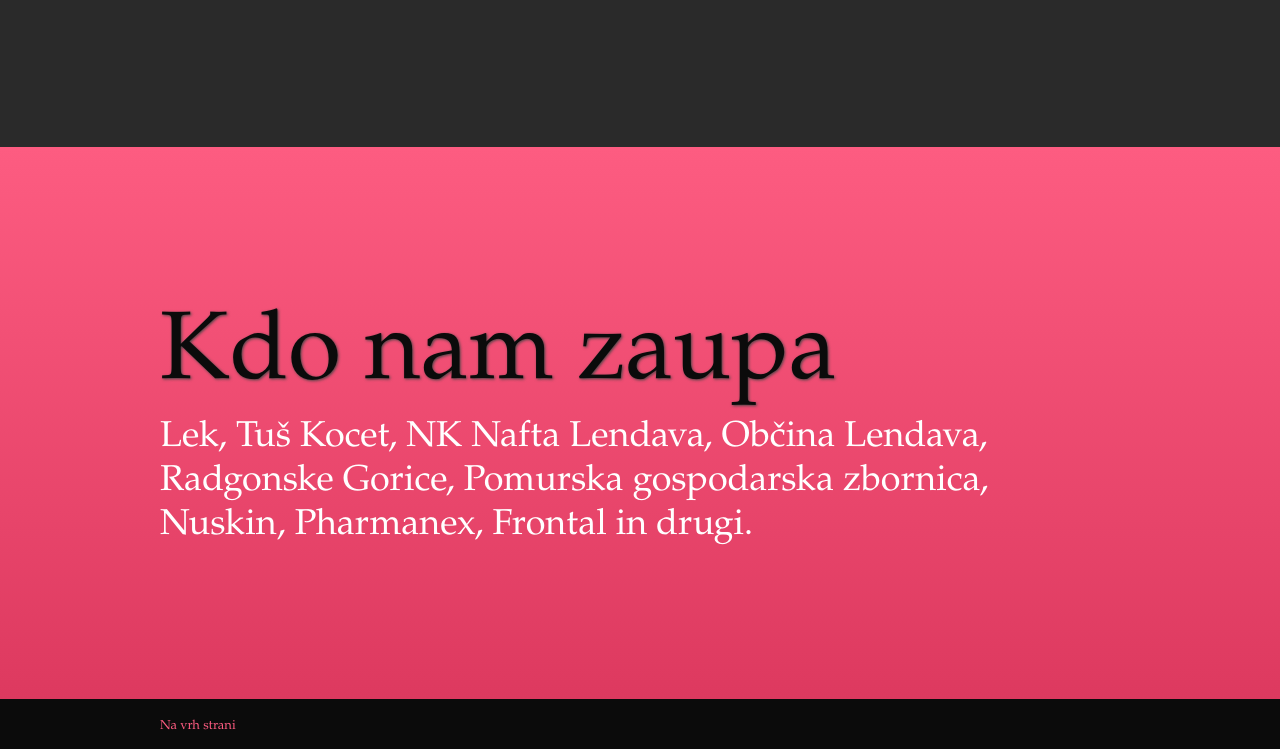
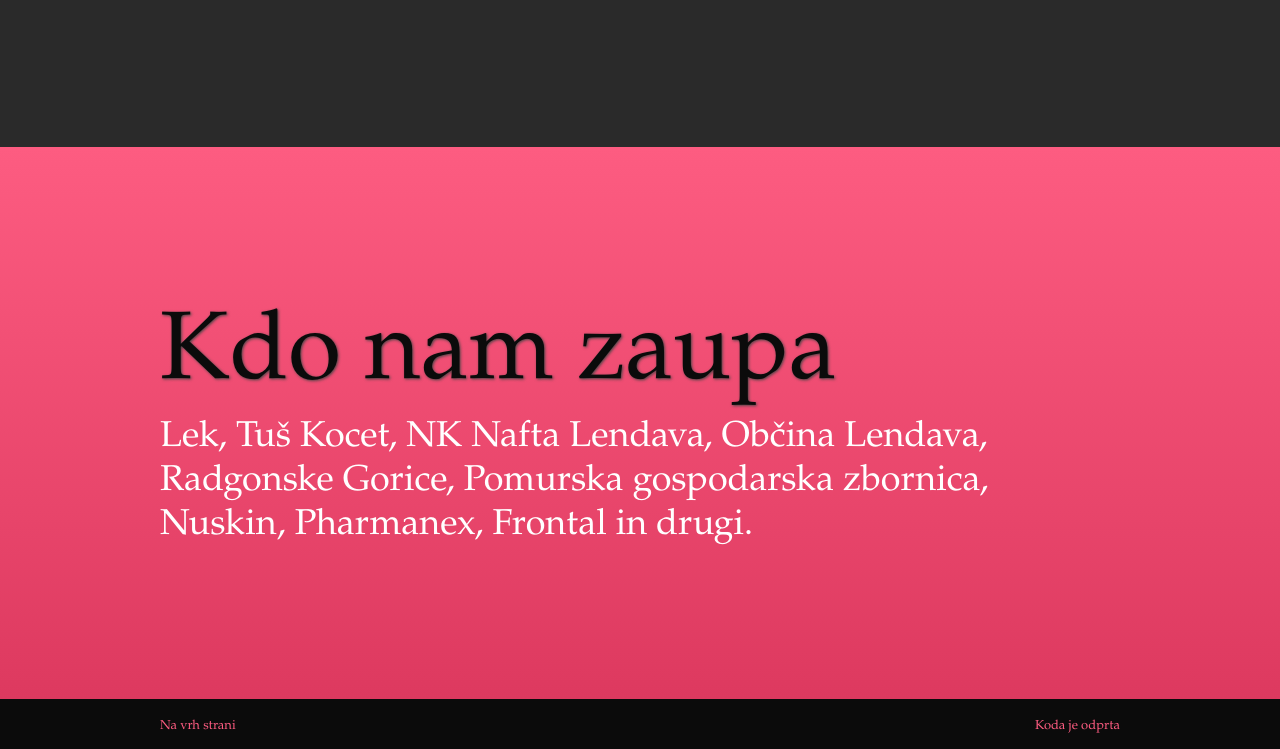
Before and after one commit to mathjazz/conversus, a plain HTML site: page index.html in a window 1280 px wide. Shown: the part 2709-3458 px from the top of the page. Drawn offline with nearby package versions, Linux system fonts and the light colour scheme.

Commit message:
Link to github

```diff
--- a/css/style.css
+++ b/css/style.css
@@ -165,7 +165,7 @@ a:hover { color: #036; }
 /**
  * Primary styles
  *
- * Author:
+ * Author: Matjaž Horvat, Mozeg d.o.o.
  */
 
 body {
@@ -426,6 +426,12 @@ footer .top {
 	top: 20px;
 }
 
+footer .source {
+	position: absolute;
+	top: 20px;
+	right: 0;
+}
+
 
 
 
--- a/index.html
+++ b/index.html
@@ -17,11 +17,6 @@
 
   <!-- Mobile viewport optimized: j.mp/bplateviewport -->
   <meta name="viewport" content="width=device-width, initial-scale=1.0">
-
-  <!-- Place favicon.ico & apple-touch-icon.png in the root of your domain and delete these references -->
-  <link rel="shortcut icon" href="/favicon.ico">
-  <link rel="apple-touch-icon" href="/apple-touch-icon.png">
-
 
   <!-- CSS: implied media="all" -->
   <link rel="stylesheet" href="css/style.css?v=2">
@@ -146,6 +141,7 @@
 	<footer>
 		<div class="container">
 			<a href="#" class="top">Na vrh strani</a>
+			<a href="https://github.com/mathjazz/conversus" target="_blank" class="source">Koda je odprta</a>
 		</div>
 	</footer>
 
```
